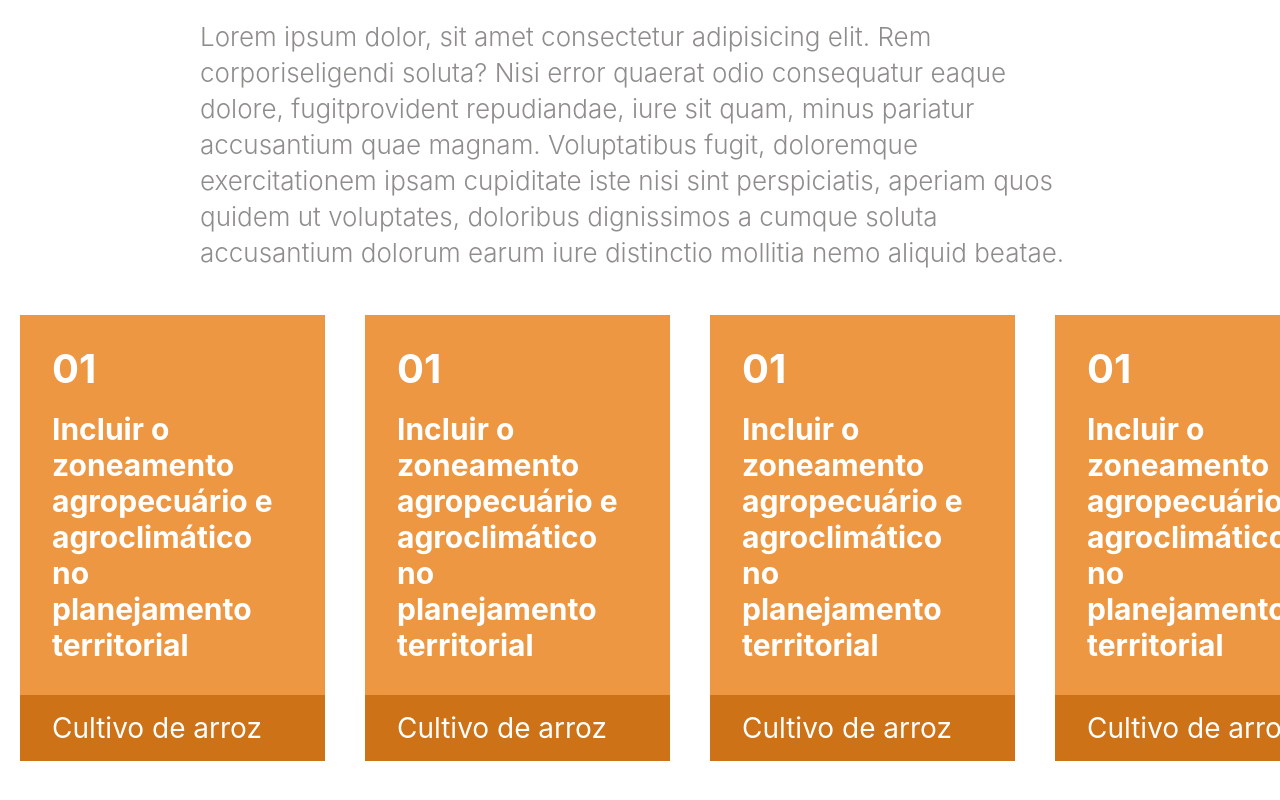
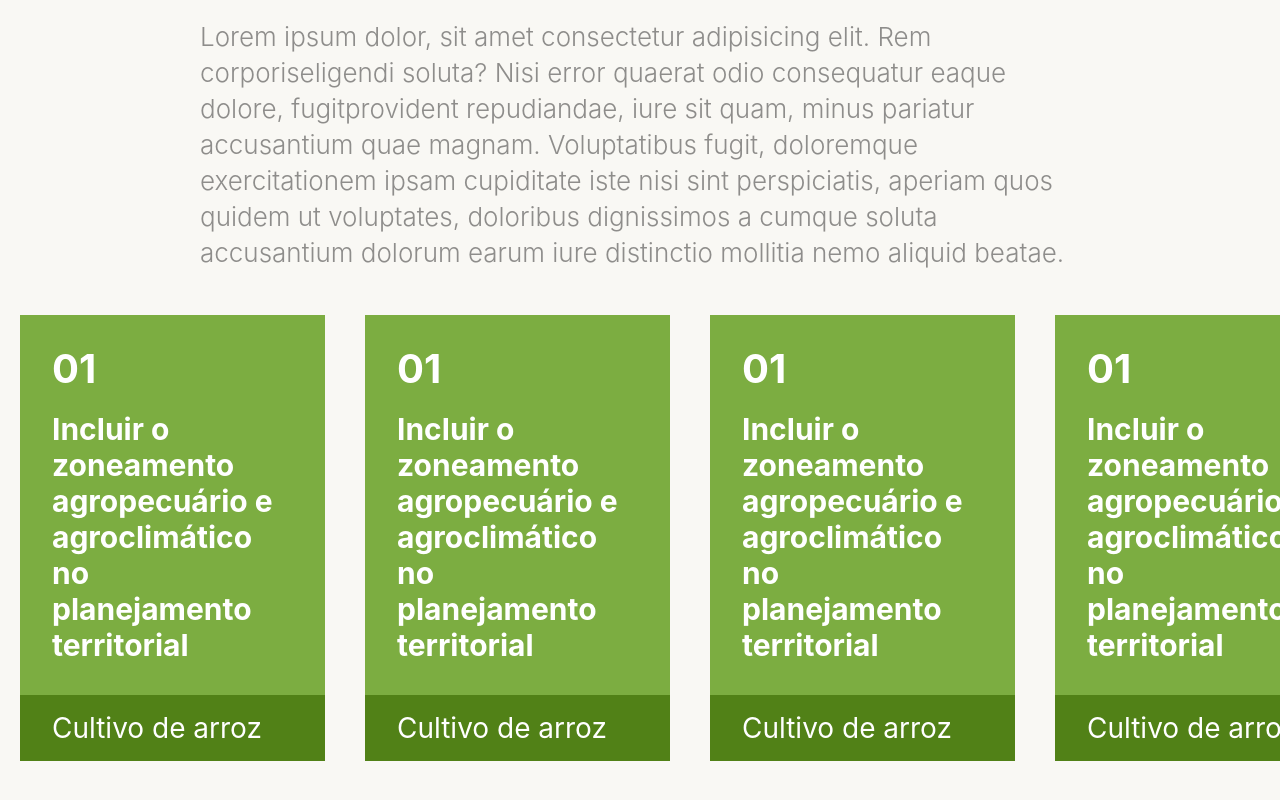
Before and after one commit to felipemrvieira/seeg-front, a React (Create React App) app: page / in a window 1280 px wide. Shown: the part 1984-2784 px from the top of the page. Built offline with nearby package versions, Linux system fonts and the light colour scheme.

Commit message:
Changes styling for cards and sectors

```diff
--- a/src/components/MunicipalSolutions/Sector/index.js
+++ b/src/components/MunicipalSolutions/Sector/index.js
@@ -11,9 +11,9 @@ import {
 } from './styles';
 import SolutionCard from '../SolutionCard';
 
-export default function Sector({ sectorInfo }) {
+export default function Sector({ sectorInfo, isOdd }) {
 	return (
-		<Section>
+		<Section sectorTitle={sectorInfo.title} isOdd={isOdd}>
 			<SectorInfo>
 				<SectorWrapper>
 					<SectorIcon sectorTitle={sectorInfo.title} />
@@ -23,7 +23,7 @@ export default function Sector({ sectorInfo }) {
 			</SectorInfo>
 			<SolutionCardWrapper>
 				{sectorInfo.solutions.map((solution) => (
-					<SolutionCard solution={solution} />
+					<SolutionCard sectorTitle={sectorInfo.title} solution={solution} />
 				))}
 			</SolutionCardWrapper>
 		</Section>
@@ -32,4 +32,5 @@ export default function Sector({ sectorInfo }) {
 
 Sector.propTypes = {
 	sectorInfo: PropTypes.node.isRequired,
+	isOdd: PropTypes.node.isRequired,
 };
--- a/src/components/MunicipalSolutions/Sector/styles.js
+++ b/src/components/MunicipalSolutions/Sector/styles.js
@@ -5,7 +5,6 @@ import mutIcon from './assets/mut.png';
 import residuosIcon from './assets/residuos.png';
 
 const handleSectorIcon = (sectorTitle) => {
-	console.log(sectorTitle);
 	switch (sectorTitle) {
 		case 'Agropecuária':
 			return `background-image: url(${agroIcon});`;
@@ -21,7 +20,7 @@ const handleSectorIcon = (sectorTitle) => {
 };
 
 export const Section = styled.div`
-	background: #fff;
+	background: ${(props) => (props.isOdd ? '#fff' : '#f9f8f4')};
 	width: 100%;
 	padding: 32px 0;
 	border-radius: 0.35rem;
--- a/src/components/MunicipalSolutions/SolutionCard/index.js
+++ b/src/components/MunicipalSolutions/SolutionCard/index.js
@@ -2,16 +2,17 @@ import React from 'react';
 import PropTypes from 'prop-types';
 import { Card, CardHeader, CardInfo, CardFooter } from './styles';
 
-export default function SolutionCard({ solution }) {
+export default function SolutionCard({ solution, sectorTitle }) {
 	return (
-		<Card>
+		<Card sectorTitle={sectorTitle}>
 			<CardHeader>{solution.number}</CardHeader>
 			<CardInfo>{solution.description}</CardInfo>
-			<CardFooter>{solution.category}</CardFooter>
+			<CardFooter sectorTitle={sectorTitle}>{solution.category}</CardFooter>
 		</Card>
 	);
 }
 
 SolutionCard.propTypes = {
 	solution: PropTypes.node.isRequired,
+	sectorTitle: PropTypes.node.isRequired,
 };
--- a/src/components/MunicipalSolutions/SolutionCard/styles.js
+++ b/src/components/MunicipalSolutions/SolutionCard/styles.js
@@ -1,7 +1,36 @@
 import styled from 'styled-components';
 
+const handleCardColor = (sectorTitle) => {
+	switch (sectorTitle) {
+		case 'Agropecuária':
+			return 'background: #ed9742;';
+		case 'Energia':
+			return 'background: #d94b2b;';
+		case 'MUT':
+			return 'background: #7cad41;';
+		case 'Resíduos':
+			return 'background: #6bb7bf;';
+		default:
+			return 'background: grey;';
+	}
+};
+const handleCardFootColor = (sectorTitle) => {
+	switch (sectorTitle) {
+		case 'Agropecuária':
+			return 'background: #cd7217;';
+		case 'Energia':
+			return 'background: #c32f0e;';
+		case 'MUT':
+			return 'background: #518117;';
+		case 'Resíduos':
+			return 'background: #277d86;';
+		default:
+			return 'background: grey;';
+	}
+};
+
 export const Card = styled.div`
-	background: #ed9742;
+	${({ sectorTitle }) => handleCardColor(sectorTitle)}
 	margin: 20px;
 	width: 305px;
 	display: flex;
@@ -30,7 +59,7 @@ export const CardInfo = styled.div`
 `;
 export const CardFooter = styled.div`
 	padding: 12px 32px;
-	background-color: #cd7217;
+	${({ sectorTitle }) => handleCardFootColor(sectorTitle)}
 	color: white;
 	font-size: 28px;
 	font-weight: normal;
--- a/src/pages/MunicipalSolutions/index.js
+++ b/src/pages/MunicipalSolutions/index.js
@@ -240,8 +240,8 @@ const data = [
 export default function MunicipalSolutions() {
 	return (
 		<>
-			{data.map((sector) => (
-				<Sector sectorInfo={sector} />
+			{data.map((sector, i) => (
+				<Sector sectorInfo={sector} isOdd={Boolean(i % 2)} />
 			))}
 		</>
 	);
```
Also changed, not shown: public/index.html (indentation only).
